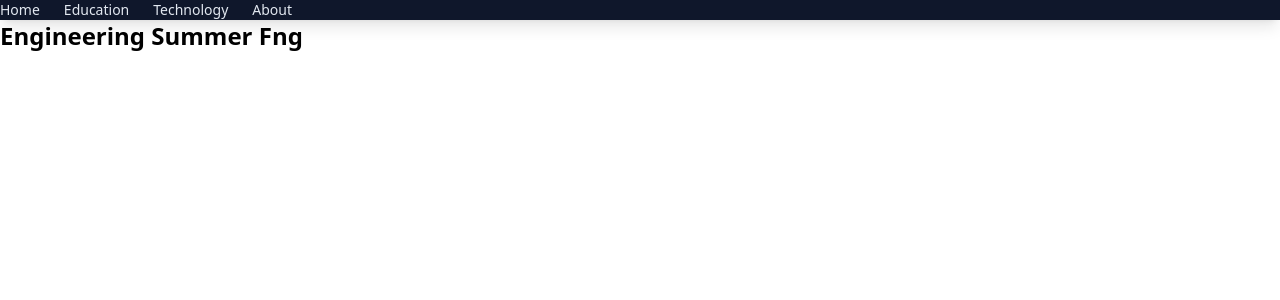
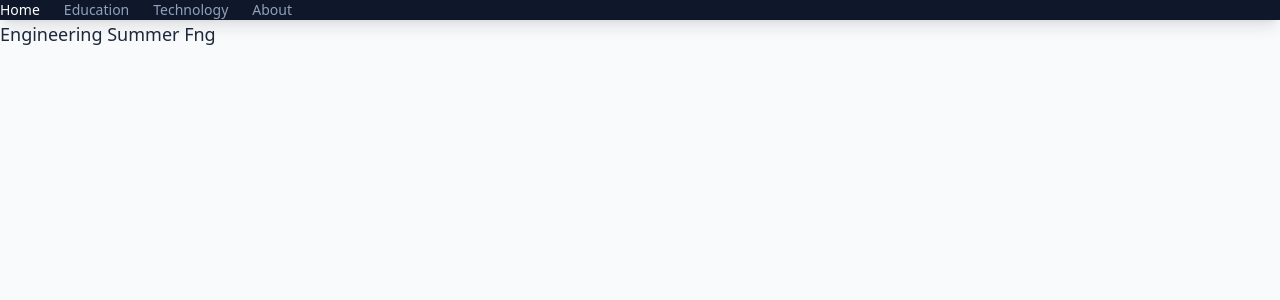
Before and after one commit to summerfang/bio, a React (Vite) app: page / in a window 1280 px wide. Shown: the top 300 px of the page. Built offline with nearby package versions, Linux system fonts and the light colour scheme; the HTML template or start-up script is replaced by a standard one.

Commit message:
feat: display education background on /education route

```diff
--- a/src/App.tsx
+++ b/src/App.tsx
@@ -2,7 +2,7 @@ import React from 'react';
 
 function App() {
   // simple router using the history API so that we can show a placeholder
-  // page when the user navigates to `/technology`.
+  // page when the user navigates to `/technology` or `/education`.
   const [path, setPath] = React.useState(window.location.pathname);
 
   React.useEffect(() => {
@@ -21,17 +21,39 @@ function App() {
       case '/technology':
         return <TechnologyPage />;
       case '/education':
-        return <h1 className="text-2xl font-bold">Education (placeholder)</h1>;
+        return (
+          <div className="bg-white p-8 rounded-2xl shadow-sm border border-slate-100 animate-in fade-in duration-500">
+            <h2 className="text-3xl font-bold text-slate-900 mb-6">Education Background</h2>
+            <div className="flex items-start gap-4 p-6 bg-slate-50 rounded-xl hover:bg-slate-100 transition-colors">
+              <div className="bg-indigo-100 p-3 rounded-lg text-indigo-600 shrink-0">
+                <svg className="w-8 h-8" fill="none" stroke="currentColor" viewBox="0 0 24 24">
+                  <path strokeLinecap="round" strokeLinejoin="round" strokeWidth={2} d="M12 14l9-5-9-5-9 5 9 5z" />
+                  <path strokeLinecap="round" strokeLinejoin="round" strokeWidth={2} d="M12 14l6.16-3.422a12.083 12.083 0 01.665 6.479A11.952 11.952 0 0012 20.055a11.952 11.952 0 00-6.824-2.998 12.078 12.078 0 01.665-6.479L12 14z" />
+                  <path strokeLinecap="round" strokeLinejoin="round" strokeWidth={2} d="M12 14l9-5-9-5-9 5 9 5zm0 0l6.16-3.422a12.083 12.083 0 01.665 6.479A11.952 11.952 0 0012 20.055a11.952 11.952 0 00-6.824-2.998 12.078 12.078 0 01.665-6.479L12 14zm-4 6v-7.5l4-2.222" />
+                </svg>
+              </div>
+              <div>
+                <h3 className="text-xl font-bold text-slate-800">Hefei University of Technology (HFUT)</h3>
+                <p className="text-slate-600 mt-1">Graduate</p>
+                <p className="text-sm text-slate-500 mt-2">Summer's education background.</p>
+              </div>
+            </div>
+          </div>
+        );
       case '/about':
-        return <h1 className="text-2xl font-bold">About (placeholder)</h1>;
+        return <h1 className="text-2xl font-bold animate-in fade-in duration-500">About (placeholder)</h1>;
       default:
-        return <h1 className="text-2xl font-bold">Engineering Summer Fng</h1>;
+        return (
+          <div className="text-lg text-slate-800 animate-in fade-in duration-500">
+            Engineering Summer Fng
+          </div>
+        );
     }
   };
 
   return (
-    <div className="min-h-screen">
-      <header className="bg-slate-900 text-white shadow-lg">
+    <div className="min-h-screen bg-slate-50">
+      <header className="bg-slate-900 text-white shadow-lg sticky top-0 z-10">
         <nav className="mx-auto max-w-6xl px-6 py-4">
           <ul className="flex flex-wrap items-center gap-6 text-sm font-medium">
             <li>
@@ -41,7 +63,7 @@ function App() {
                   e.preventDefault();
                   navigate('/');
                 }}
-                className="text-slate-200 hover:text-white transition-colors"
+                className={`transition-colors ${path === '/' ? 'text-white' : 'text-slate-400 hover:text-white'}`}
               >
                 Home
               </a>
@@ -53,7 +75,7 @@ function App() {
                   e.preventDefault();
                   navigate('/education');
                 }}
-                className="text-slate-200 hover:text-white transition-colors"
+                className={`transition-colors ${path === '/education' ? 'text-white' : 'text-slate-400 hover:text-white'}`}
               >
                 Education
               </a>
@@ -65,7 +87,7 @@ function App() {
                   e.preventDefault();
                   navigate('/technology');
                 }}
-                className="text-slate-200 hover:text-white transition-colors"
+                className={`transition-colors ${path === '/technology' ? 'text-white' : 'text-slate-400 hover:text-white'}`}
               >
                 Technology
               </a>
@@ -77,7 +99,7 @@ function App() {
                   e.preventDefault();
                   navigate('/about');
                 }}
-                className="text-slate-200 hover:text-white transition-colors"
+                className={`transition-colors ${path === '/about' ? 'text-white' : 'text-slate-400 hover:text-white'}`}
               >
                 About
               </a>
@@ -85,7 +107,9 @@ function App() {
           </ul>
         </nav>
       </header>
-      <main className="mx-auto max-w-6xl px-6 py-8">{renderMain()}</main>
+      <main className="mx-auto max-w-6xl px-6 py-8">
+        {renderMain()}
+      </main>
     </div>
   );
 }
```
